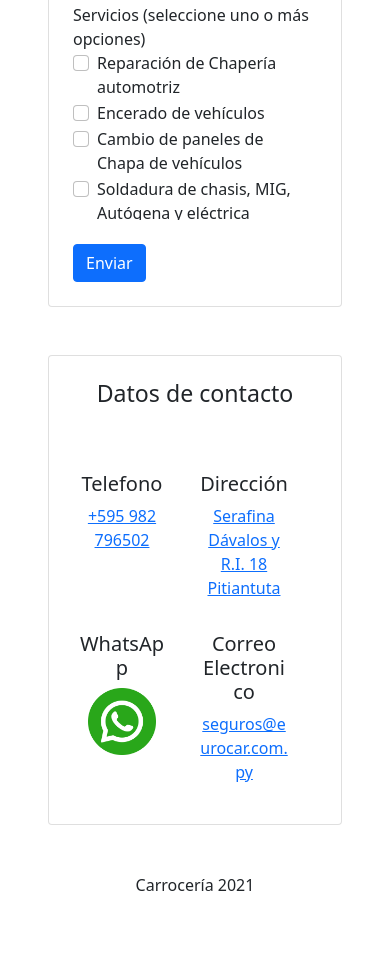
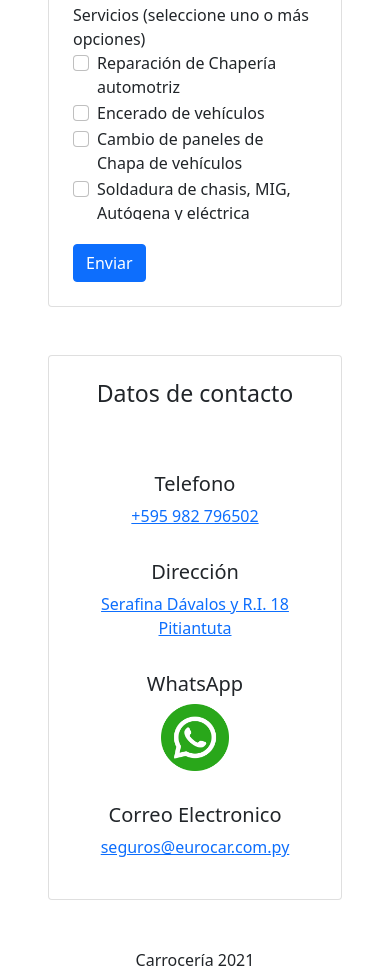
Before and after one commit to Caden-Dane/PersWeb, a plain HTML site: page index.html in a window 390 px wide. Shown: the part 5002-5982 px from the top of the page. Before the commit the page ends 5907 px from the top, so only its background shows below. Drawn offline with nearby package versions, Linux system fonts and the light colour scheme.

Commit message:
Refactored responsiveness grid on contact information

```diff
--- a/index.html
+++ b/index.html
@@ -601,14 +601,14 @@ method="POST"
 </div>
 
 <div class="card  m-5 p-4 mt-4">
-  <h3 class="card-title segmentTitle mb-5">Datos de contacto</h3>
-  <div class="row datosDeContacto">
+  <h3 class="card-title segmentTitle mb-5 col-sm-12">Datos de contacto</h3>
+  <div class="datosDeContacto col-sm-12">
   <div class="row">
-  <div class="card-body col-6">
+  <div class="card-body col-md-6 col-sm-12">
     <h5>Telefono</h5>
     <a href="tel:+595982796502">+595 982 796502</a>
   </div>
-  <div class="card-body col-6">
+  <div class="card-body col-md-6 col-sm-12">
     <h5>Dirección</h5>
     <a
     href="https://www.google.com/maps/place/Taller+Fiat/@-25.3159052,-57.5736459,18.09z/data=!4m13!1m7!3m6!1s0x945da8076e69dbf5:0xaceb7a46bf1936c9!2sAsunci%C3%B3n,+Paraguay!3b1!8m2!3d-25.2637399!4d-57.575926!3m4!1s0x945da98a24ea794b:0xb8a2b1ea06c418dd!8m2!3d-25.315451!4d-57.5729358" target="_blank">
@@ -616,7 +616,7 @@ method="POST"
   </div>
 </div>
 <div class="row">
-  <div class="card-body col-6">
+  <div class="card-body col-md-6 col-sm-12">
     <h5>WhatsApp</h5>
     <a
     href="https://wa.me/+595982796502?text=Hola%20estoy%20interesado%20en%20" target="_blank">
@@ -625,7 +625,7 @@ method="POST"
       class="whatsAppIcon">
     </a>
   </div>
-  <div class="card-body col-6">
+  <div class="card-body col-md-6 col-sm-12">
     <h5>Correo Electronico</h5>
     <a href="mailto:seguros@eurocar.com.py">seguros@eurocar.com.py</a>
   </div>
```
